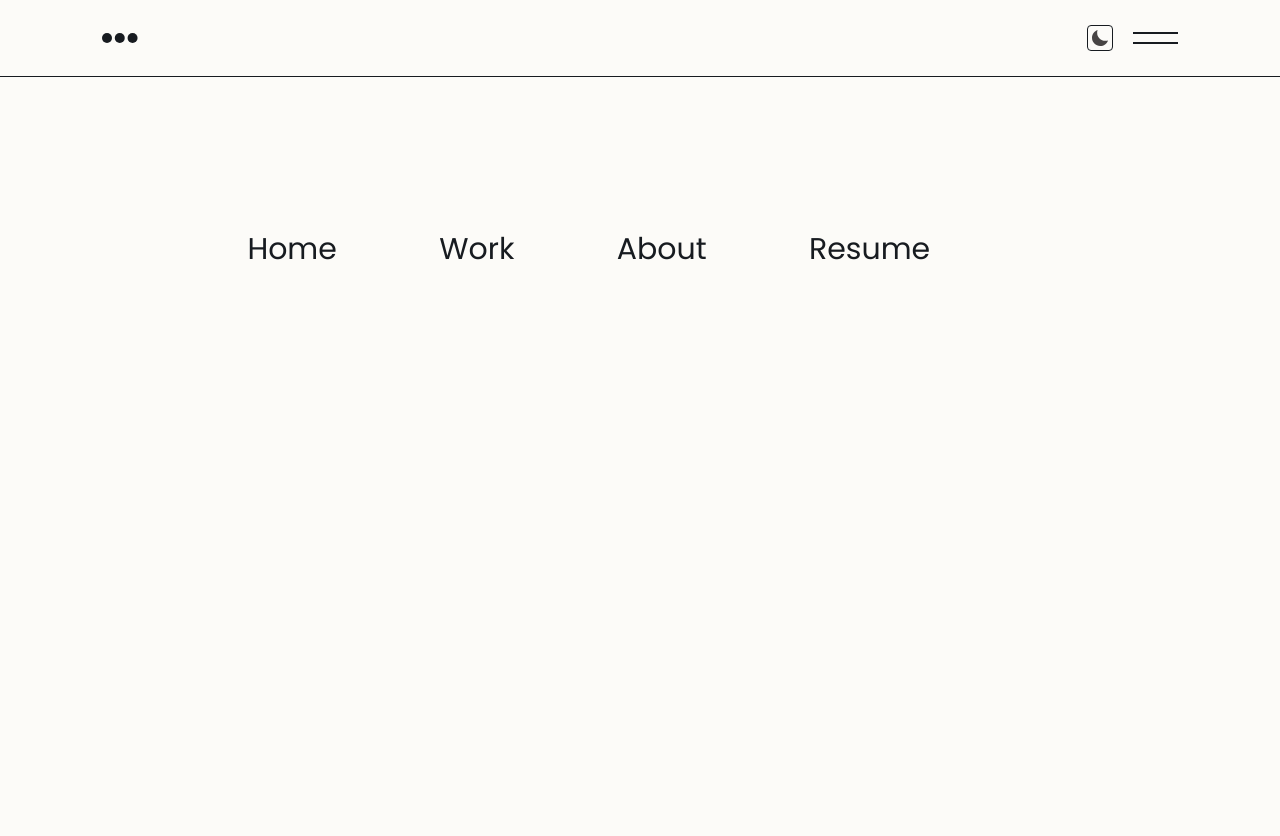
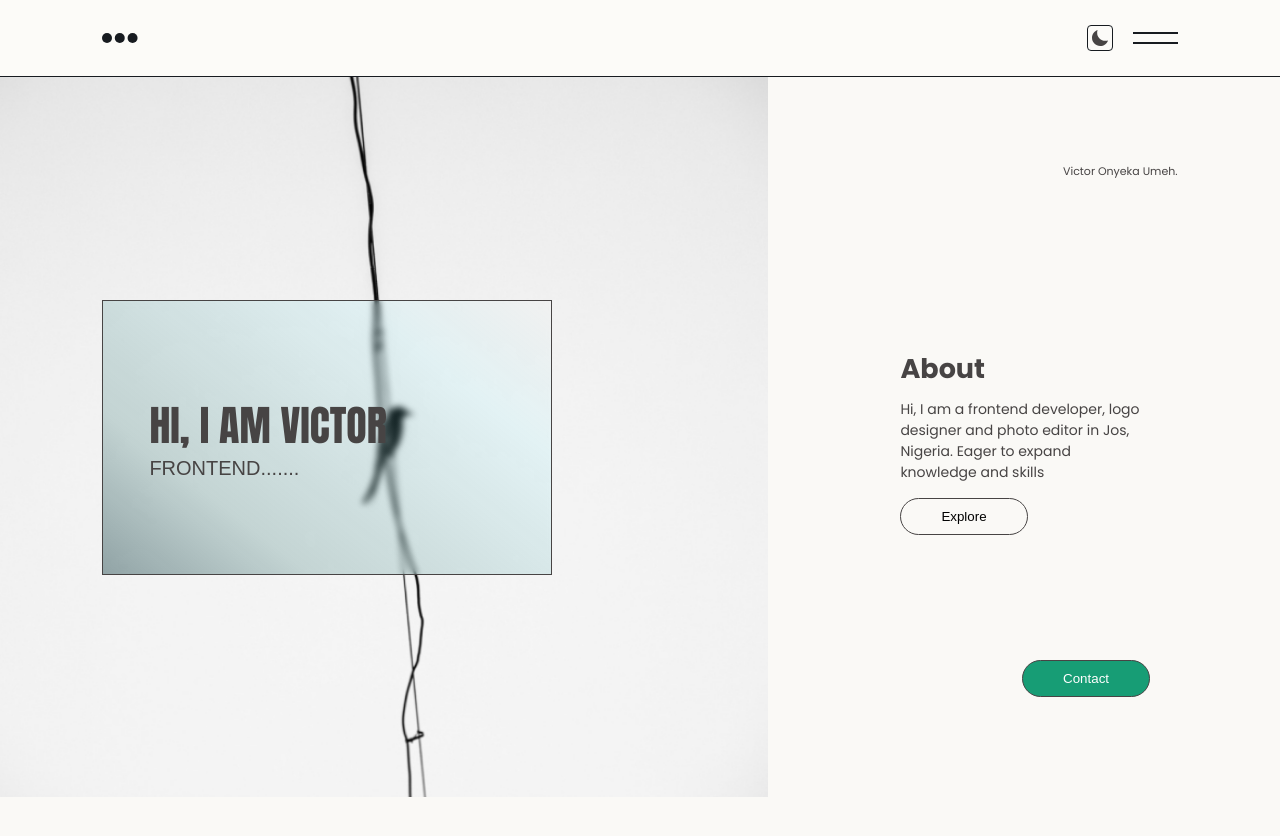
Before and after one commit to Victor-Umeh/portfolio, a React (Vite) app: page / in a window 1280 px wide. Shown: the top 836 px of the page. After the commit the page ends 800 px from the top, so only its background shows below. Built offline with nearby package versions, Linux system fonts and the light colour scheme.

Commit message:
made some changes to global, home and element styles

```diff
--- a/src/components/styled/elements.styled.ts
+++ b/src/components/styled/elements.styled.ts
@@ -86,11 +86,14 @@ export const List = styled.ul<Props>`
   width: 100%;
   height: 100vh;
   position: absolute;
-  /* display: none; */
+  display: none;
+  /* top: -100rem; */
   top: 7.7rem;
   left: 0;
   right: 0;
   bottom: 0;
+  /* height: 0%;
+  visibility: hidden; */
   /*
   @media (min-width: 481px) {
 
@@ -142,16 +145,15 @@ export const CtaButton = styled(Button)`
   position: relative;
   padding: 1rem 4rem;
   color: ${({ theme }) => theme.accent};
-  margin-top: ${({ pos }) => (pos ? 0 : "3rem")};
+  margin-top: 1.5rem;
   border: 1px solid #474444;
   border-radius: 5rem;
   overflow: hidden;
+  transform-origin: left;
+  right: ${({ pos }) => pos && "-50%"};
+  transform: ${({ pos }) => pos && "translateX(-50%)"};
   transition: all 600ms;
-  transform-origin: left;
   cursor: pointer;
-
-  right: ${({ pos }) => pos && "50%"};
-  transform: ${({ pos }) => pos && "translateX(-50%)"};
 
   &:before {
     content: "";
@@ -166,7 +168,6 @@ export const CtaButton = styled(Button)`
   }
 
   &:hover {
-    transform: scaleX(1.1);
     color: ${({ theme }) => theme.text};
   }
 
--- a/src/components/styled/global.styled.ts
+++ b/src/components/styled/global.styled.ts
@@ -5,6 +5,8 @@ const GlobalStyles = createGlobalStyle`
   padding: 0;
   margin: 0;
   box-sizing: border-box;
+  transition: all 300ms;
+
 }
 
 html{
@@ -20,6 +22,7 @@ body {
   font-family: 'Anton', sans-serif;
   font-size: 1.6rem;
   background-color: #FAF9F6;
+
   /* background-color: #171B20; */
 // font-family: 'Poppins', sans-serif;
 /* #171B20 */
--- a/src/components/styled/home.styled.ts
+++ b/src/components/styled/home.styled.ts
@@ -42,18 +42,23 @@ export const HeroCard = styled.section`
   height: 245px;
   min-height: 275px;
   border: 0.5px solid #474444;
-  background: linear-gradient(
+  /* background: linear-gradient(
     218deg,
     rgba(255, 255, 255, 0) 0%,
     rgba(242, 235, 171, 0.1) 10.47%,
     rgba(242, 235, 171, 0.1) 10.48%,
     rgba(215, 193, 0, 0.3) 76.96%,
     rgba(255, 0, 0, 0.76) 140%
+  ); */
+  background: linear-gradient(
+    218deg,
+    rgba(255, 255, 255, 0) 0%,
+    rgba(83, 234, 255, 0.1) 24.48%,
+    rgba(86, 141, 138, 0.3) 73.96%,
+    rgba(11, 39, 48, 0.76) 140%
   );
   backdrop-filter: blur(3px);
   z-index: 0;
-  @media (min-width: 768px) {
-  }
 `;
 export const CardHeader = styled.h1<HeaderProps>`
   text-align: center;
```
